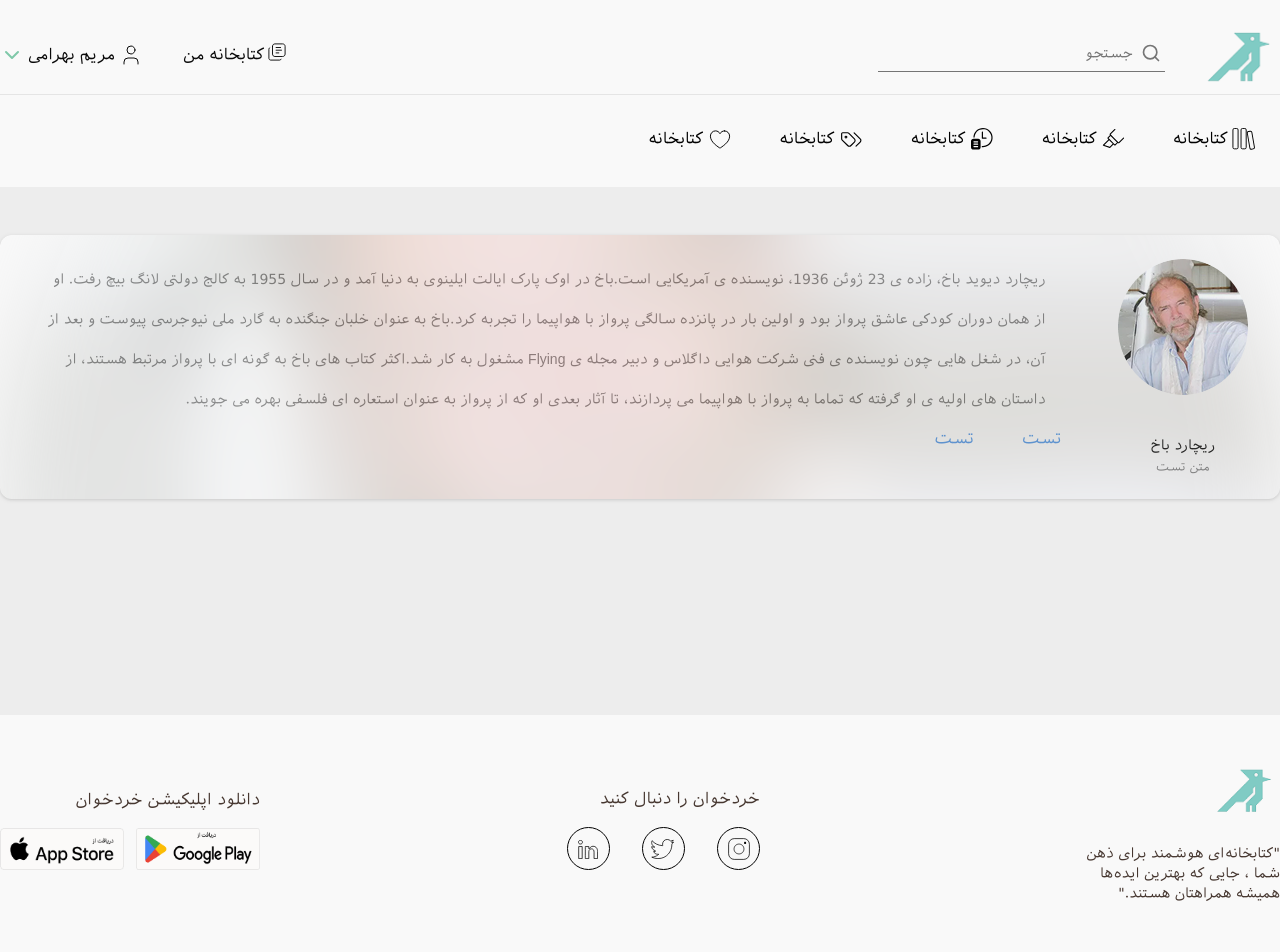
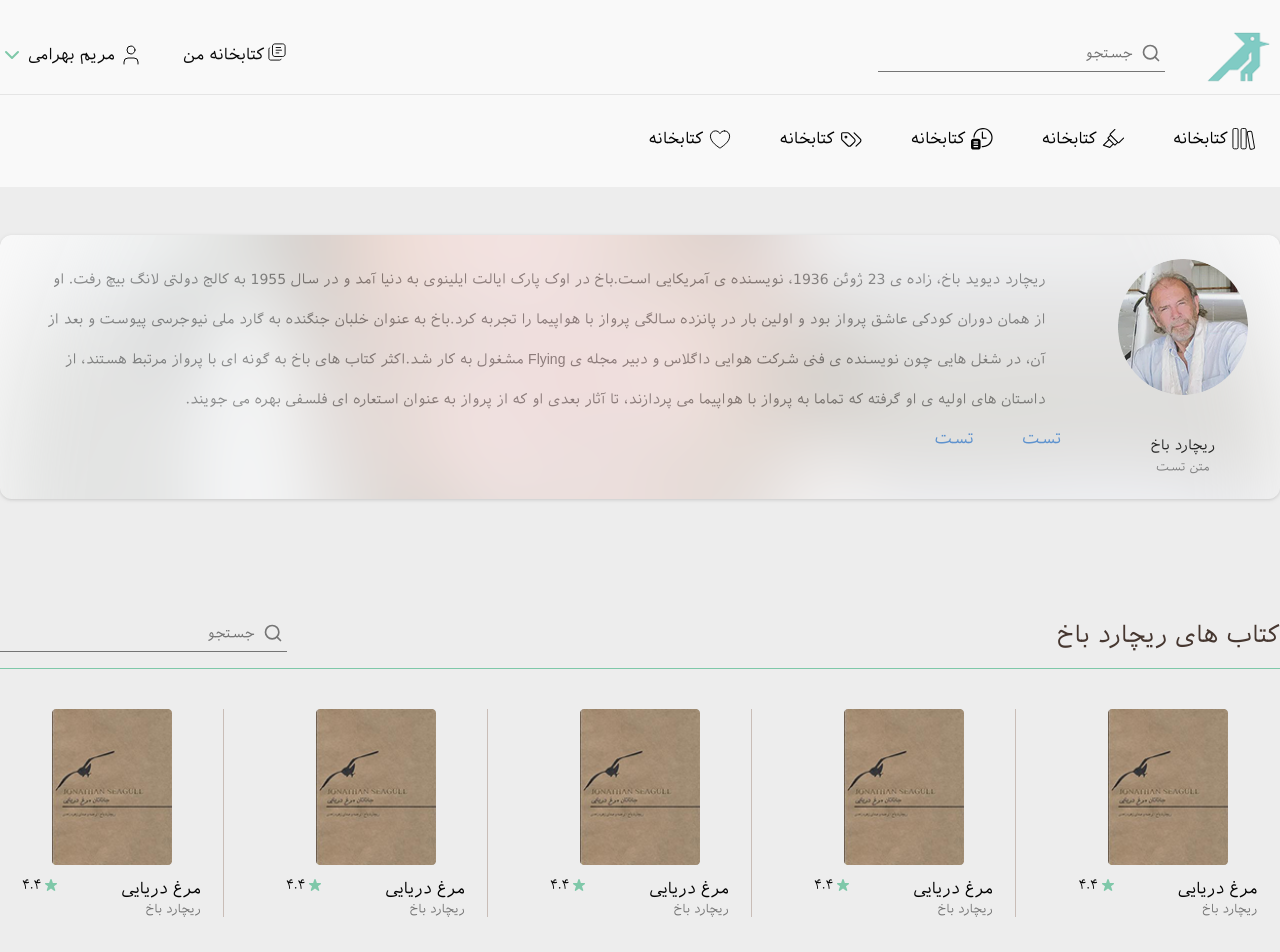
Before and after one commit to MrAghaei/kheradkhan-v2, a Next.js app: page /dashboard/author/1 in a window 1280 px wide. Shown: the top 952 px of the page. Built offline with nearby package versions, Linux system fonts and the light colour scheme.

Commit message:
[#9-UPDATE] update author page

```diff
--- a/src/app/dashboard/author/[authorSlug]/page.tsx
+++ b/src/app/dashboard/author/[authorSlug]/page.tsx
@@ -1,23 +1,125 @@
 import HeadInfoBox from "@/components/main/HeadInfoBox";
 import Button from "@/components/main/Button";
+import SearchBox from "@/components/main/SearchBox";
+import BookCard, { BookCardDataType } from "@/components/main/BookCard";
 
 function Page() {
+  //region data
+  const authorData = {
+    name: "ریچارد باخ",
+    bio: "ریچارد دیوید باخ، زاده ی 23 ژوئن 1936، نویسنده ی آمریکایی است.باخ در اوک پارک ایالت ایلینوی به دنیا آمد و در سال 1955 به کالج دولتی لانگ بیچ رفت. او از همان دوران کودکی عاشق پرواز بود و اولین بار در پانزده سالگی پرواز با هواپیما را تجربه کرد.باخ به عنوان خلبان جنگنده به گارد ملی نیوجرسی پیوست و بعد از آن، در شغل هایی چون نویسنده ی فنی شرکت هوایی داگلاس و دبیر مجله ی Flying مشغول به کار شد.اکثر کتاب های باخ به گونه ای با پرواز مرتبط هستند، از داستان های اولیه ی او گرفته که تماما به پرواز با هواپیما می پردازند، تا آثار بعدی او که از پرواز به عنوان استعاره ای فلسفی بهره می جویند.",
+    image: "/authorImage.png",
+  };
+  const bookData = [
+    {
+      id: 1,
+      name: "مرغ دریایی",
+      author: "ریچارد باخ",
+      image: "/bookImage.png",
+      rating: 4.4,
+    },
+    {
+      id: 2,
+      name: "مرغ دریایی",
+      author: "ریچارد باخ",
+      image: "/bookImage.png",
+      rating: 4.4,
+    },
+    {
+      id: 3,
+      name: "مرغ دریایی",
+      author: "ریچارد باخ",
+      image: "/bookImage.png",
+      rating: 4.4,
+    },
+    {
+      id: 4,
+      name: "مرغ دریایی",
+      author: "ریچارد باخ",
+      image: "/bookImage.png",
+      rating: 4.4,
+    },
+    {
+      id: 5,
+      name: "مرغ دریایی",
+      author: "ریچارد باخ",
+      image: "/bookImage.png",
+      rating: 4.4,
+    },
+    {
+      id: 6,
+      name: "مرغ دریایی",
+      author: "ریچارد باخ",
+      image: "/bookImage.png",
+      rating: 4.4,
+    },
+    {
+      id: 7,
+      name: "مرغ دریایی",
+      author: "ریچارد باخ",
+      image: "/bookImage.png",
+      rating: 4.4,
+    },
+    {
+      id: 8,
+      name: "مرغ دریایی",
+      author: "ریچارد باخ",
+      image: "/bookImage.png",
+      rating: 4.4,
+    },
+    {
+      id: 9,
+      name: "مرغ دریایی",
+      author: "ریچارد باخ",
+      image: "/bookImage.png",
+      rating: 4.4,
+    },
+    {
+      id: 10,
+      name: "مرغ دریایی",
+      author: "ریچارد باخ",
+      image: "/bookImage.png",
+      rating: 4.4,
+    },
+  ] as (BookCardDataType & { id: number })[];
+  //endregion
   return (
-    <div>
+    <>
       <HeadInfoBox
-        title={"ریچارد باخ"}
+        title={authorData.name}
         type={"author"}
-        text={
-          "ریچارد دیوید باخ، زاده ی 23 ژوئن 1936، نویسنده ی آمریکایی است.باخ در اوک پارک ایالت ایلینوی به دنیا آمد و در سال 1955 به کالج دولتی لانگ بیچ رفت. او از همان دوران کودکی عاشق پرواز بود و اولین بار در پانزده سالگی پرواز با هواپیما را تجربه کرد.باخ به عنوان خلبان جنگنده به گارد ملی نیوجرسی پیوست و بعد از آن، در شغل هایی چون نویسنده ی فنی شرکت هوایی داگلاس و دبیر مجله ی Flying مشغول به کار شد.اکثر کتاب های باخ به گونه ای با پرواز مرتبط هستند، از داستان های اولیه ی او گرفته که تماما به پرواز با هواپیما می پردازند، تا آثار بعدی او که از پرواز به عنوان استعاره ای فلسفی بهره می جویند."
-        }
-        image={"/authorImage.png"}
+        text={authorData.bio}
+        image={authorData.image}
         secondTitle={"متن تست"}
         buttons={[
           <Button text={"تست"} type={"secondary"} key={"1"} />,
           <Button text={"تست"} type={"secondary"} key={"2"} />,
         ]}
       />
-    </div>
+      {/*Books*/}
+      <div className="flex flex-col container mx-auto" dir="rtl">
+        {/*Heading*/}
+        <div className="flex justify-between border-b border-primary pb-4">
+          <h2 className="text-secondary text-2xl">
+            {" "}
+            کتاب های {authorData.name}
+          </h2>
+          <SearchBox />
+        </div>
+        {/*Content*/}
+        <div className="grid grid-cols-5 grid-rows-2 gap-10 pt-10 justify-items-center">
+          {bookData.map((data, index) => (
+            <BookCard
+              key={data.id}
+              image={data.image}
+              name={data.name}
+              author={data.author}
+              rating={data.rating}
+            />
+          ))}
+        </div>
+      </div>
+    </>
   );
 }
 
--- /dev/null
+++ b/src/components/main/BookCard.tsx
@@ -0,0 +1,40 @@
+import Image from "next/image";
+
+export type BookCardDataType = {
+  image: string;
+  name: string;
+  author: string;
+  rating: number;
+};
+function BookCard({ name, author, rating, image }: BookCardDataType) {
+  //format English number to Persian and replace / with .
+  const persianDigits = "۰۱۲۳۴۵۶۷۸۹";
+  const formatToPersian = (num: number) =>
+    num.toString().replace(/\d/g, (digit) => persianDigits[parseInt(digit)]);
+  const ratingString = rating.toFixed(1).replace(".", ".");
+  const persianRating = formatToPersian(parseFloat(ratingString));
+
+  return (
+    <div className="flex flex-col gap-3 cursor-pointer items-center w-full border-r-[0.4px] first:border-r-0 [&:nth-child(6)]:border-r-0 border-secondary50">
+      <Image src={image} alt={name} width={120} height={150} />
+      <div className="flex gap-16">
+        <div className="flex flex-col items-start">
+          <p className="text-base text-text1">{name}</p>
+          <p className=" text-text2 text-xs">{author}</p>
+        </div>
+
+        <p className="flex items-center self-start gap-1 text-text1 text-xs">
+          <Image
+            src={"/starIcon.svg"}
+            alt={"star icon"}
+            width={12}
+            height={12}
+          />
+          {persianRating}
+        </p>
+      </div>
+    </div>
+  );
+}
+
+export default BookCard;
--- a/src/components/main/MainHeader.tsx
+++ b/src/components/main/MainHeader.tsx
@@ -1,14 +1,10 @@
 "use client";
 import Image from "next/image";
 import { ChevronDown, Search, User } from "lucide-react";
-import { useState } from "react";
 import Button from "@/components/main/Button";
+import SearchBox from "@/components/main/SearchBox";
 
 function MainHeader() {
-  //region hooks
-  const [query, setQuery] = useState("");
-  //endregion
-
   //region data
   const buttonsData = [
     {
@@ -62,20 +58,7 @@ function MainHeader() {
           </div>
 
           <div className="flex items-center gap-8">
-            {/*search box*/}
-            <div className="relative max-w-md w-full mx-auto">
-              <div className="relative flex items-center border-b border-text2 pb-1">
-                <Search className="h-5 w-5 text-text2 absolute right-1" />
-                <input
-                  type="text"
-                  value={query}
-                  onChange={(e) => setQuery(e.target.value)}
-                  placeholder="جستجو"
-                  className="w-full pl-10 pr-8 py-1 bg-transparent placeholder-text2 text-sm outline-none text-right"
-                  dir="rtl"
-                />
-              </div>
-            </div>
+            <SearchBox />
             <Image
               loading={"eager"}
               className="cursor-pointer"
--- /dev/null
+++ b/src/components/main/SearchBox.tsx
@@ -0,0 +1,26 @@
+"use client";
+import { Search } from "lucide-react";
+import { useState } from "react";
+
+function SearchBox() {
+  //region hooks
+  const [query, setQuery] = useState("");
+  //endregion
+  return (
+    <div className="relative max-w-md">
+      <div className="relative flex items-center border-b border-text2 pb-1">
+        <Search className="h-5 w-5 text-text2 absolute right-1" />
+        <input
+          type="text"
+          value={query}
+          onChange={(e) => setQuery(e.target.value)}
+          placeholder="جستجو"
+          className="w-full pl-10 pr-8 py-1 bg-transparent placeholder-text2 text-sm outline-none text-right"
+          dir="rtl"
+        />
+      </div>
+    </div>
+  );
+}
+
+export default SearchBox;
```
Also changed, not shown: public/bookImage.png (added), public/starIcon.svg (added).
